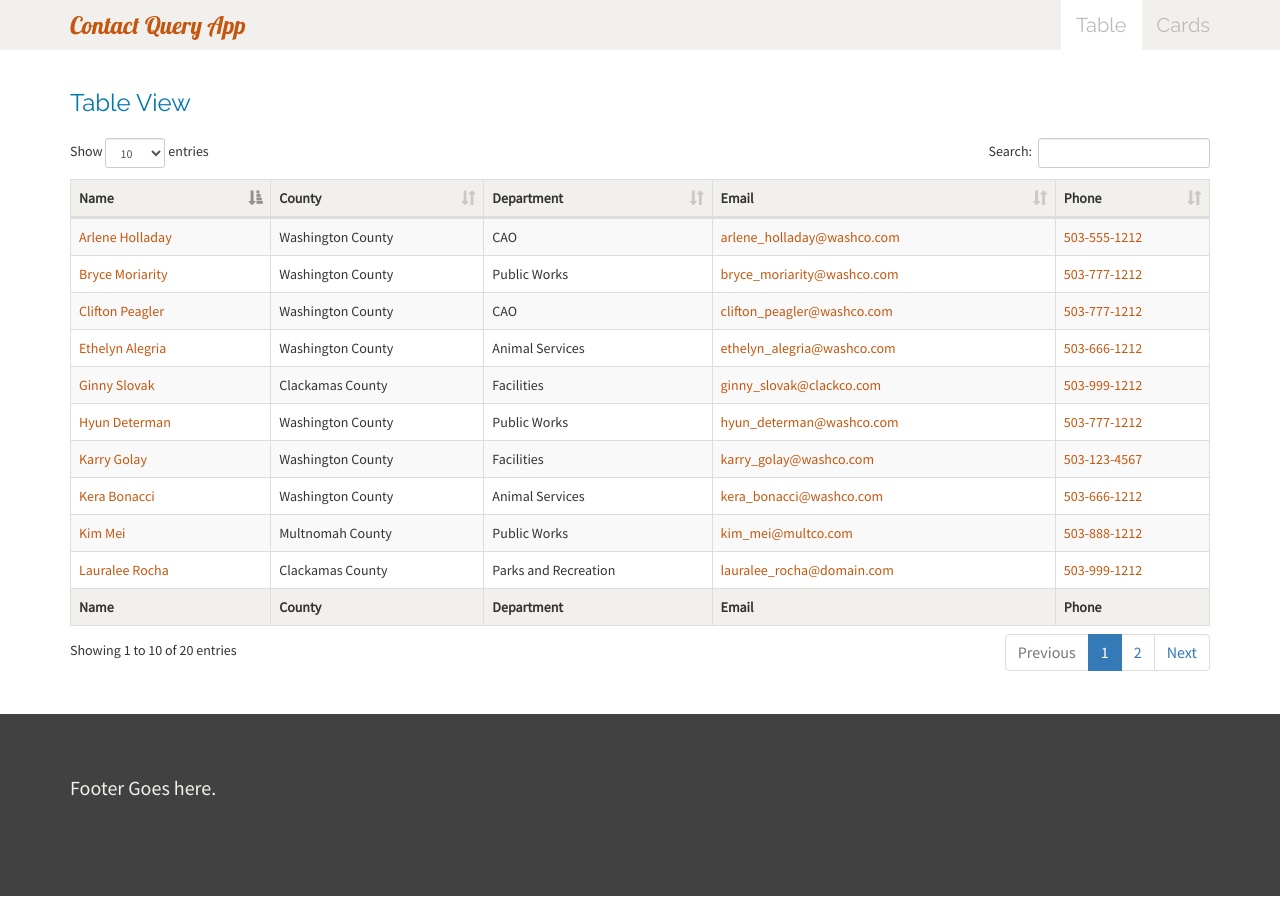
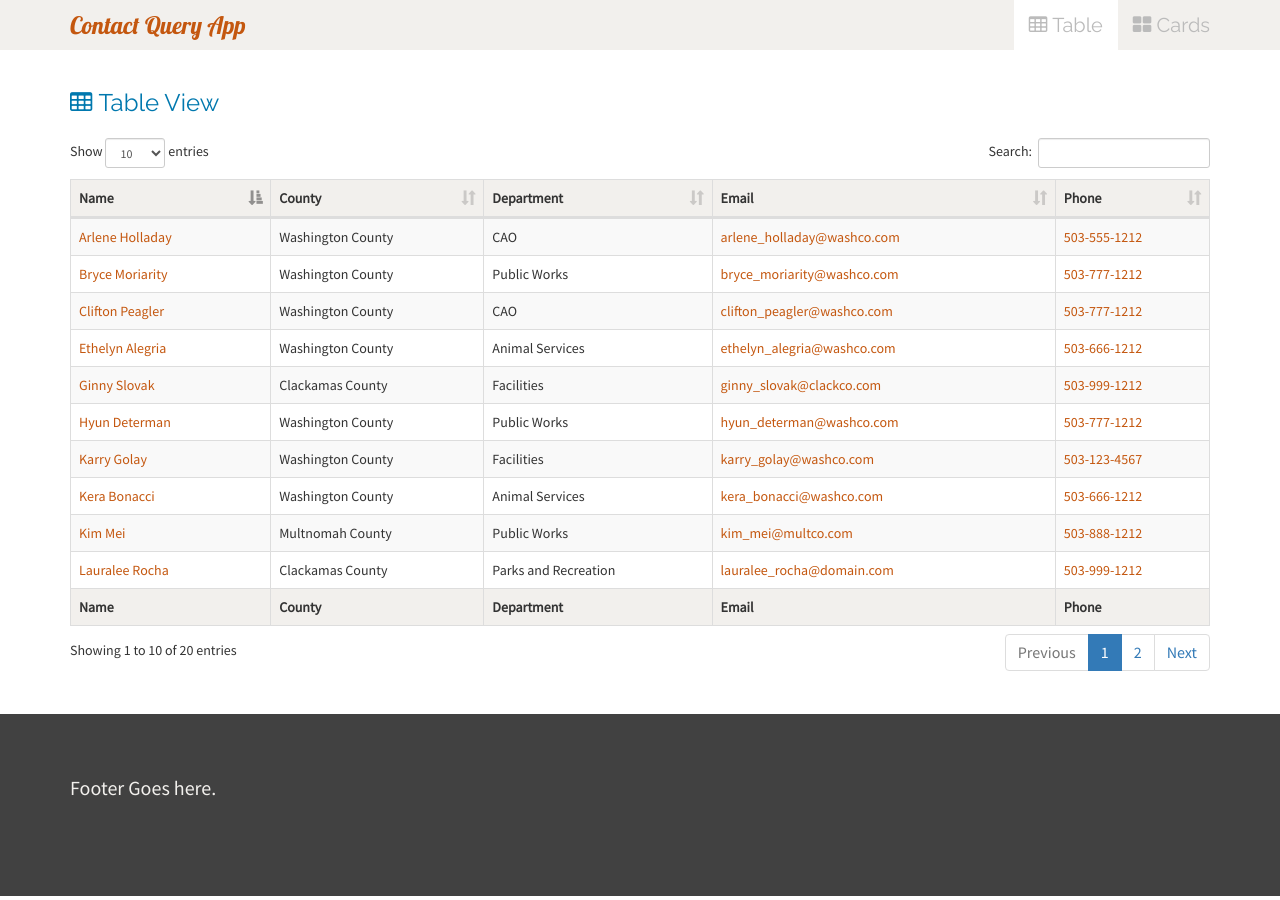
Before and after one commit to mock-up/subsite-contact-query, a Jekyll site: the page built from index.html, in a window 1280 px wide. Built offline with Jekyll 4.4.1, drawn with Linux system fonts in a browser that asks for light colours.

Commit message:
Adds icons to the different layouts.

```diff
--- a/_includes/header.html
+++ b/_includes/header.html
@@ -12,8 +12,8 @@
       </div>
       <div id="navbar" class="collapse navbar-collapse">
         <ul class="nav navbar-nav navbar-right">
-          <li{% if page.active == 'table' %} class="active"{% endif %}><a href="/">Table</a></li>
-          <li{% if page.active == 'cards' %} class="active"{% endif %}><a href="/cards">Cards</a></li>
+          <li{% if page.active == 'table' %} class="active"{% endif %}><a href="/"><i class="fa fa-table"></i>&nbsp;Table</a></li>
+          <li{% if page.active == 'cards' %} class="active"{% endif %}><a href="/cards"><i class="fa fa-th-large"></i>&nbsp;Cards</a></li>
         </ul>
       </div><!--/.nav-collapse -->
     </div>
--- a/cards/index.html
+++ b/cards/index.html
@@ -4,7 +4,7 @@ active: cards
 ---
 
 <div class="container">
-  <h1 class="page-title">Cards View</h1>
+  <h1 class="page-title"><i class="fa fa-th-large"></i>&nbsp;Cards View</h1>
 
   <div id="contact-list">
     <div class="row search-bar">
--- a/index.html
+++ b/index.html
@@ -4,7 +4,7 @@ active: table
 ---
 
 <div class="container">
-  <h1 class="page-title">Table View</h1>
+  <h1 class="page-title"><i class="fa fa-table"></i>&nbsp;Table View</h1>
 
   {% if site.data.contacts %}
     <table id="table-list" class="table table-striped table-bordered data-table" cellspacing="0" width="100%">
```
